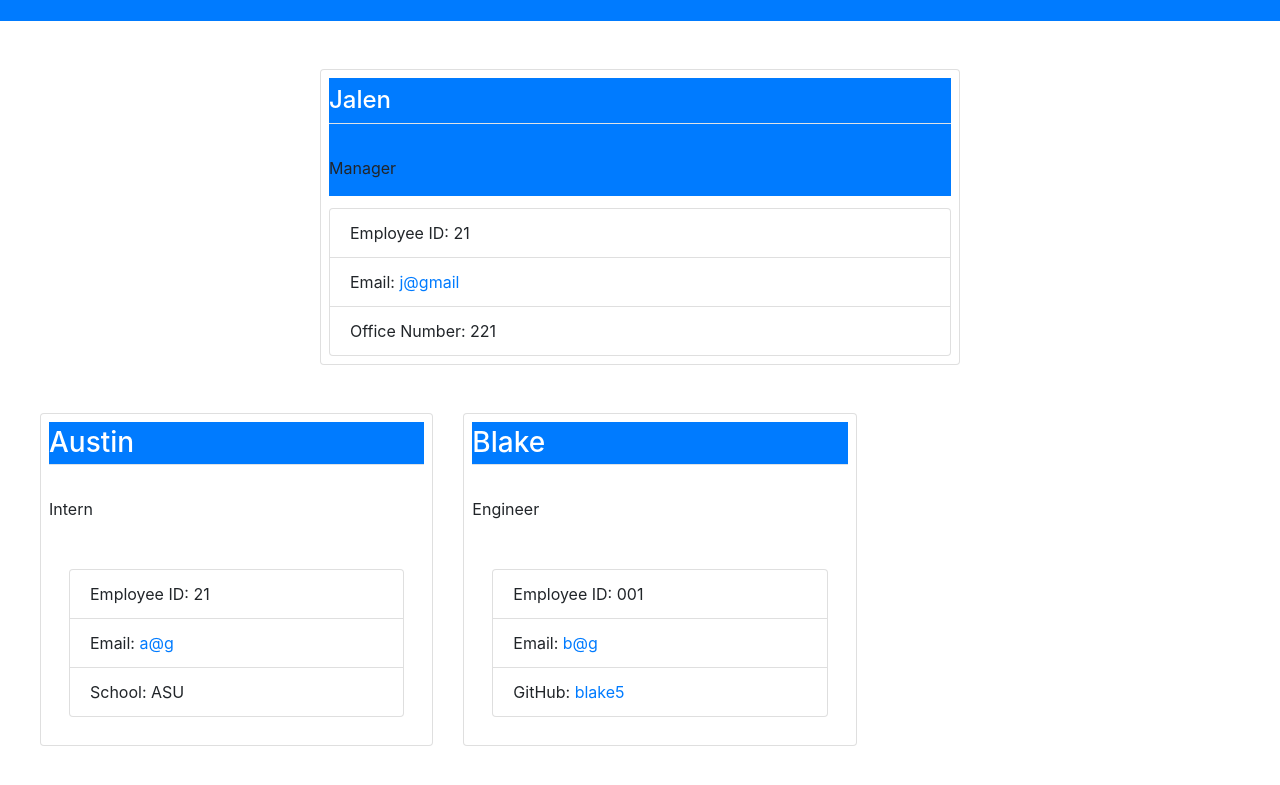
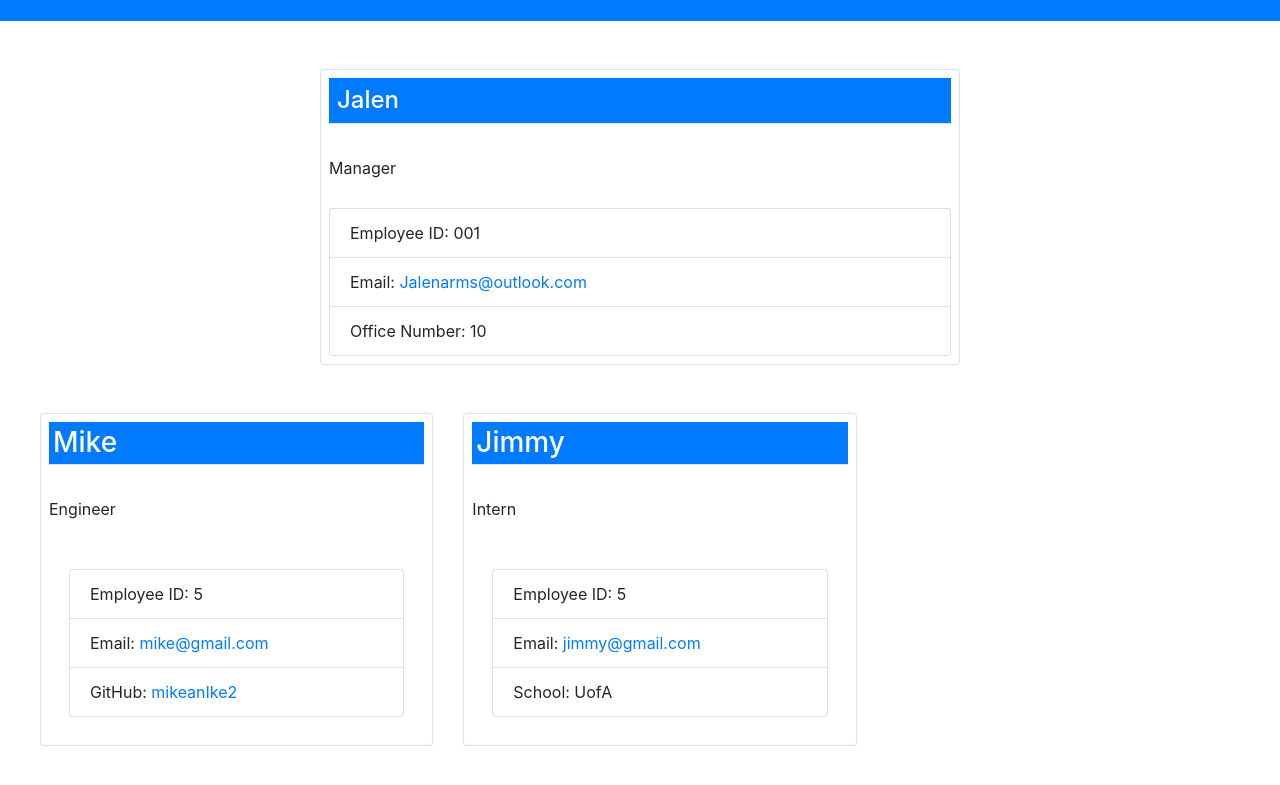
Before and after one commit to Jalenarms1/generate-team-profile, a website: page index.html in a window 1280 px wide. Shown: the part 57-842 px from the top of the page. Drawn offline with nearby package versions, Linux system fonts and the light colour scheme.

Commit message:
added tests, all passing

```diff
--- a/index.html
+++ b/index.html
@@ -18,16 +18,16 @@
         <div class="contain w-100 m-0 my-5 d-flex flex-column align-items-center">
             <div class="manager w-50">
                 <div class="card p-2">
-                    <div class="card-title bg-primary">
-                        <h4 class="border-bottom py-2 text-white">Jalen</h4>
+                    <div class="card-title">
+                        <h4 class="border-bottom p-2 text-white bg-primary">Jalen</h4>
                         <br>
                         <p>Manager</p>
                     </div>
                     <div class="card-body p-0">
                         <ul class="manager-details list-group">
-                            <li class="list-group-item">Employee ID: 21</li>
-                            <li class="list-group-item">Email: <a href="mailto:j@gmail">j@gmail</a></li>
-                            <li class="list-group-item">Office Number: 221</li>
+                            <li class="list-group-item">Employee ID: 001</li>
+                            <li class="list-group-item">Email: <a href="mailto:Jalenarms@outlook.com">Jalenarms@outlook.com</a></li>
+                            <li class="list-group-item">Office Number: 10</li>
                         </ul>
                     </div>
                 </div>
@@ -40,15 +40,15 @@
                         <li style="list-style: none;" class="col-4">
                             <div class="card p-2">
                                 <div class="card-title">
-                                    <h3 class="border-bottom py-1 text-white bg-primary">Austin</h3>
+                                    <h3 class="border-bottom p-1 text-white bg-primary">Mike</h3>
                                     <br>
-                                    <p>Intern</p>
+                                    <p>Engineer</p>
                                 </div>
                                 <div class="card-body">
                                     <ul class="manager-details w-100 list-group">
-                                        <li class="list-group-item">Employee ID: 21</li>
-                                        <li class="list-group-item">Email: <a href="mailto:a@g">a@g</a></li>
-                                        <li class="list-group-item">School: ASU</li>
+                                        <li class="list-group-item">Employee ID: 5</li>
+                                        <li class="list-group-item">Email: <a href="mailto:mike@gmail.com">mike@gmail.com</a></li>
+                                        <li class="list-group-item">GitHub: <a href="https://github.com/mikeanIke2">mikeanIke2</a></li>
                                     </ul>
                                 </div>
                             </div>
@@ -57,15 +57,15 @@
                         <li style="list-style: none;" class="col-4">
                             <div class="card p-2">
                                 <div class="card-title">
-                                    <h3 class="border-bottom py-1 text-white bg-primary">Blake</h3>
+                                    <h3 class="border-bottom p-1 text-white bg-primary">Jimmy</h3>
                                     <br>
-                                    <p>Engineer</p>
+                                    <p>Intern</p>
                                 </div>
                                 <div class="card-body">
                                     <ul class="manager-details w-100 list-group">
-                                        <li class="list-group-item">Employee ID: 001</li>
-                                        <li class="list-group-item">Email: <a href="mailto:b@g">b@g</a></li>
-                                        <li class="list-group-item">GitHub: <a href="https://github.com/blake5">blake5</a></li>
+                                        <li class="list-group-item">Employee ID: 5</li>
+                                        <li class="list-group-item">Email: <a href="mailto:jimmy@gmail.com">jimmy@gmail.com</a></li>
+                                        <li class="list-group-item">School: UofA</li>
                                     </ul>
                                 </div>
                             </div>
--- a/index.js
+++ b/index.js
@@ -3,9 +3,6 @@ const Engineer = require("./classes/Engineer");
 const Intern = require("./classes/Intern");
 const Manager = require("./classes/Manager");
 const fs = require("fs");
-// const jsdom = require("jsdom");
-// const dom = new jsdom.JSDOM("index.html")
-// const jq = require("jquery")(dom.window);
 const inquirer = require("inquirer");
 const generate = require("./generate")
 const employeeChoiceArray = ["Intern", "Engineer", "Done"]
--- a/package.json
+++ b/package.json
@@ -7,7 +7,7 @@
     "test": "test"
   },
   "scripts": {
-    "test": "echo \"Error: no test specified\" && exit 1"
+    "test": "jest"
   },
   "repository": {
     "type": "git",
```
Also changed, not shown: generate.js (+3 -7 lines), test/Employee.test.js (+11 -0 lines), test/Engineer.test.js (+19 -0 lines), test/Intern.test.js (+18 -0 lines), test/Manager.test.js (+11 -0 lines).
